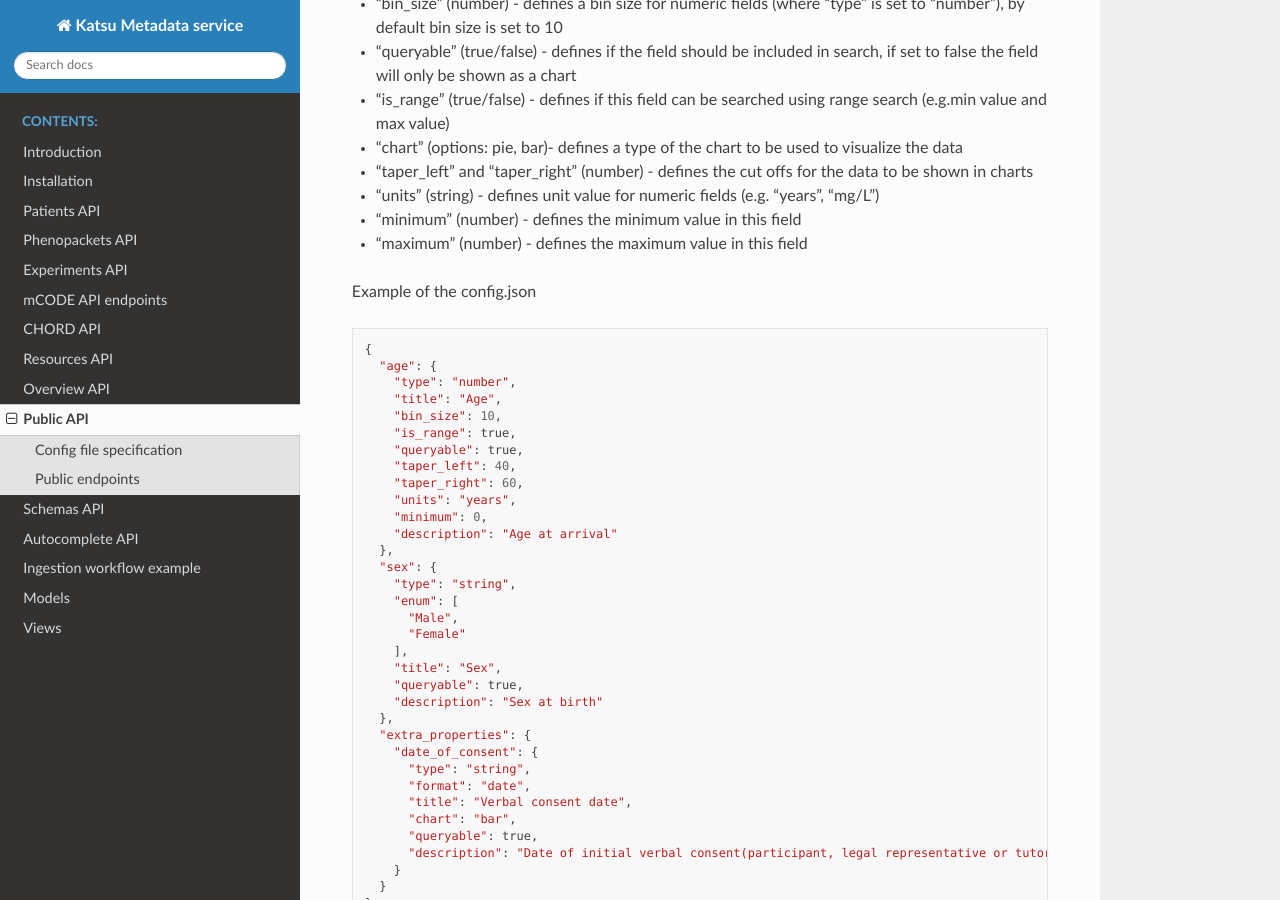
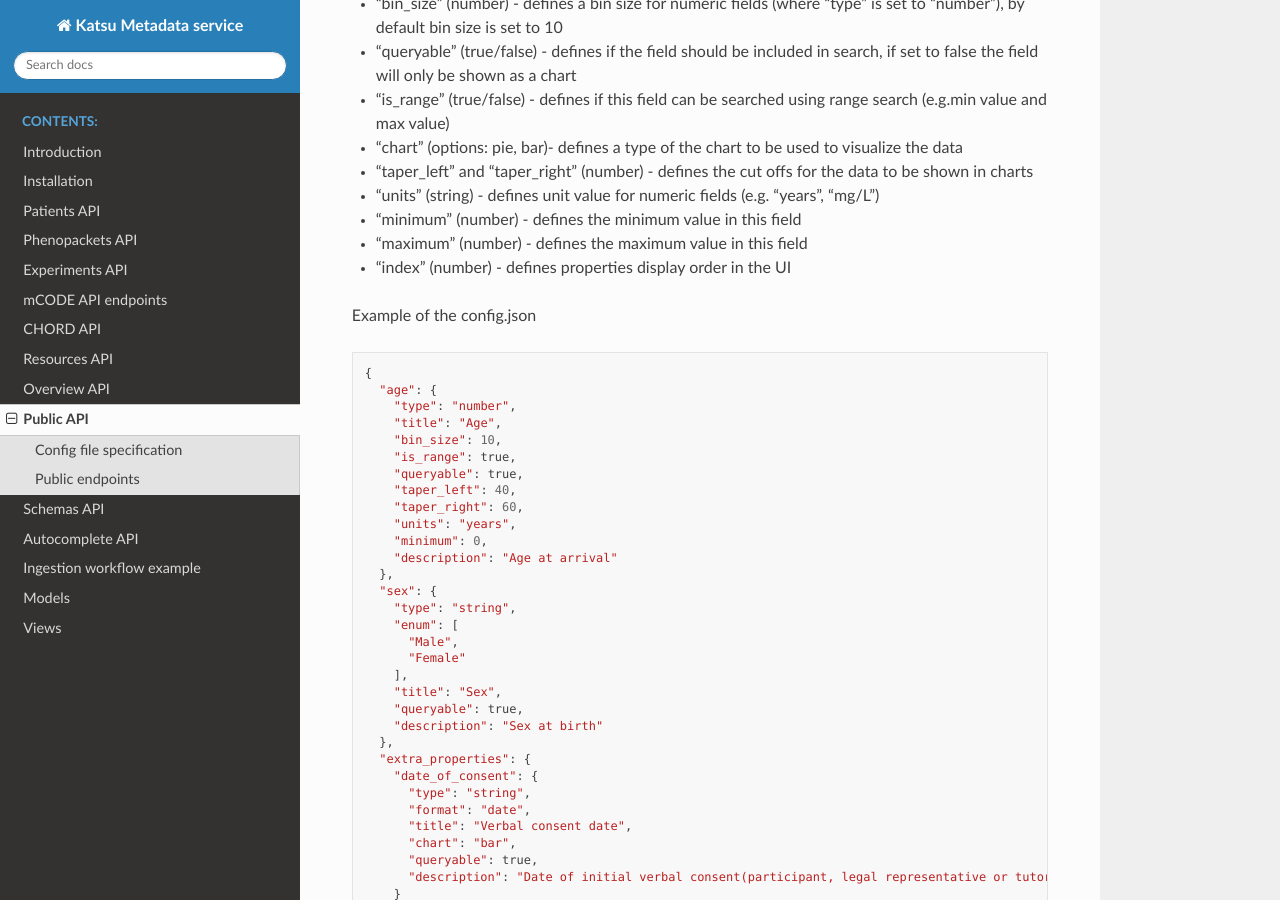
Before and after one commit to bento-platform/katsu, a Sphinx documentation site: the page built from docs/modules/public_api.rst, in a window 1280 px wide and 900 px high, scrolled down 830 px. Built offline with Sphinx 7.4.7 and the Read the Docs theme 2.0.0, drawn with Linux system fonts in a browser that asks for light colours; the version number could not be read and is left out.

Commit message:
add index info in public config docs

```diff
--- a/docs/modules/public_api.rst
+++ b/docs/modules/public_api.rst
@@ -32,6 +32,7 @@ The :code:`config.json` file follows jsonschema specifications: it includes fiel
 - "units" (string) - defines unit value for numeric fields (e.g. "years", "mg/L")
 - "minimum" (number) - defines the minimum value in this field
 - "maximum" (number) - defines the maximum value in this field
+- "index" (number) - defines properties display order in the UI
 
 Example of the config.json
 
```
